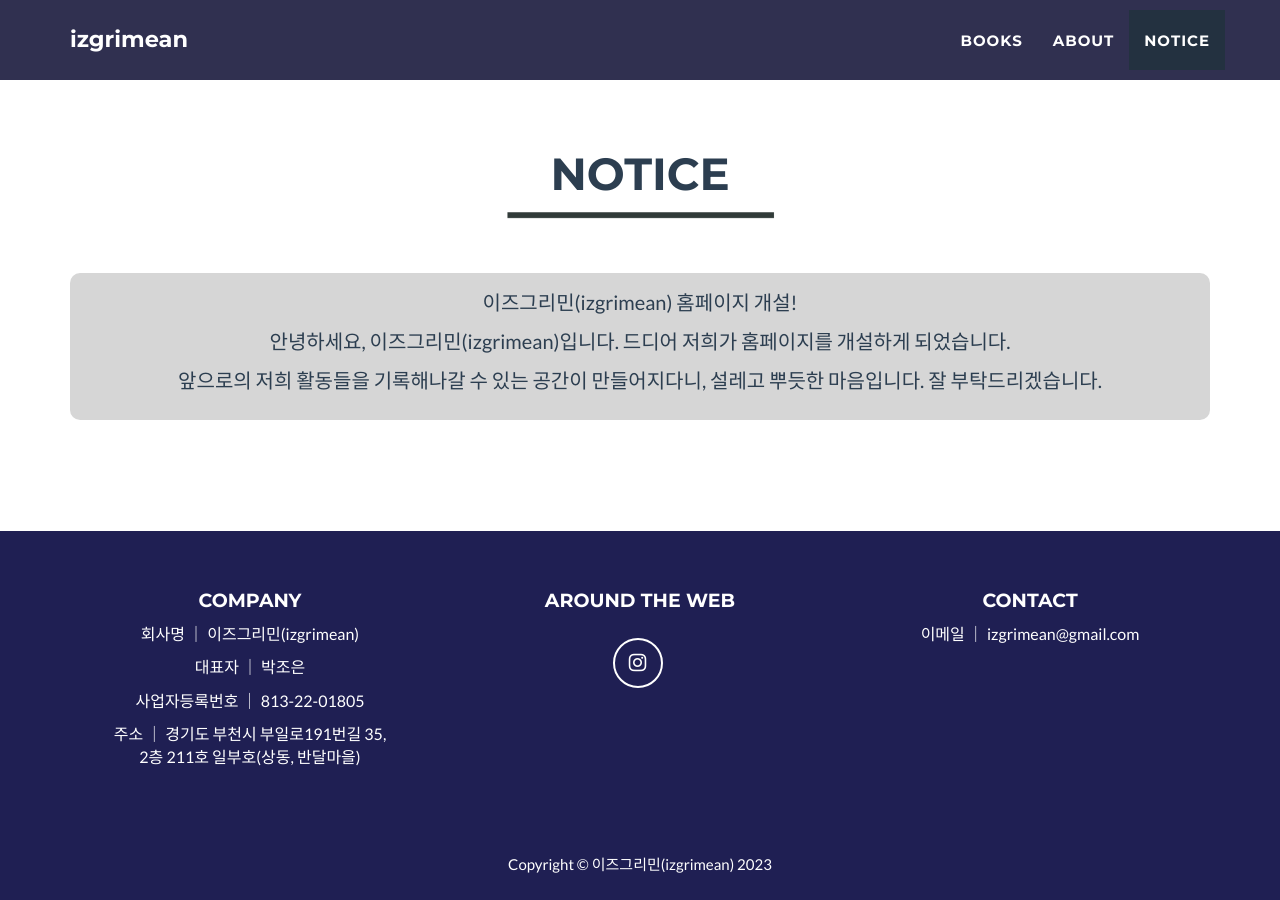
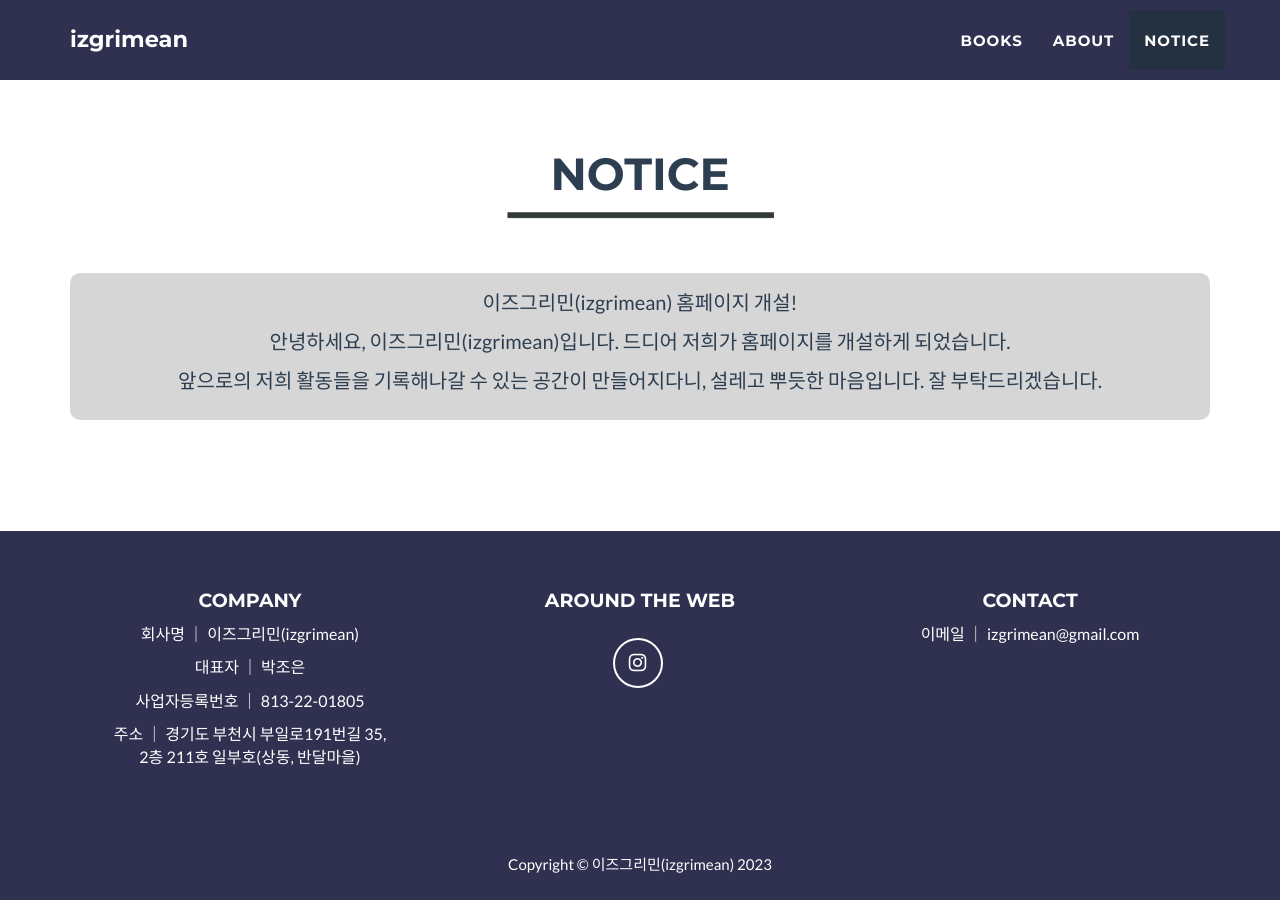
Before and after one commit to izgrimean/izgrimean.github.io, a Jekyll site: the page built from _posts/2014-07-18-project-1.markdown, in a window 1280 px wide and 900 px high, scrolled down 4611 px. Built offline with Jekyll 4.4.1, drawn with Linux system fonts in a browser that asks for light colours.

Commit message:
Update footer.html

```diff
--- a/_includes/footer.html
+++ b/_includes/footer.html
@@ -1,6 +1,6 @@
 <!-- Footer -->
 <footer class="text-center">
-  <div class="footer-above" style="background-color: #1f1f53">
+  <div class="footer-above" style="background-color: #303050">
     <div class="container">
       <div class="row">
         <div class="footer-col col-md-4">
@@ -41,7 +41,7 @@
       </div>
     </div>
   </div>
-  <div class="footer-below" style="background-color: #1f1f53">
+  <div class="footer-below" style="background-color: #303050">
     <div class="container">
       <div class="row">
         <div class="col-lg-12">
@@ -55,7 +55,7 @@
 </footer>
 
 <!-- Scroll to Top Button (Only visible on small and extra-small screen sizes) -->
-<div class="scroll-top page-scroll visible-xs visible-sm" style="background-color: #1f1f53">
+<div class="scroll-top page-scroll visible-xs visible-sm" style="background-color: #303050">
   <a class="btn btn-primary" href="#page-top">
     <i class="fa fa-chevron-up"></i>
   </a>
```
